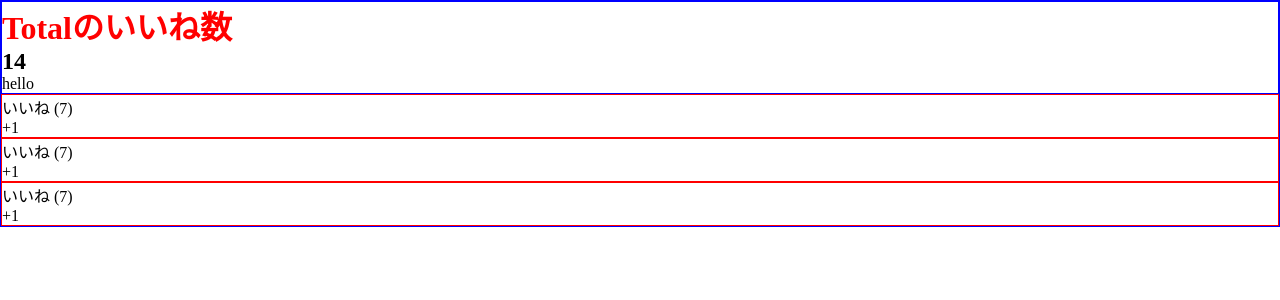
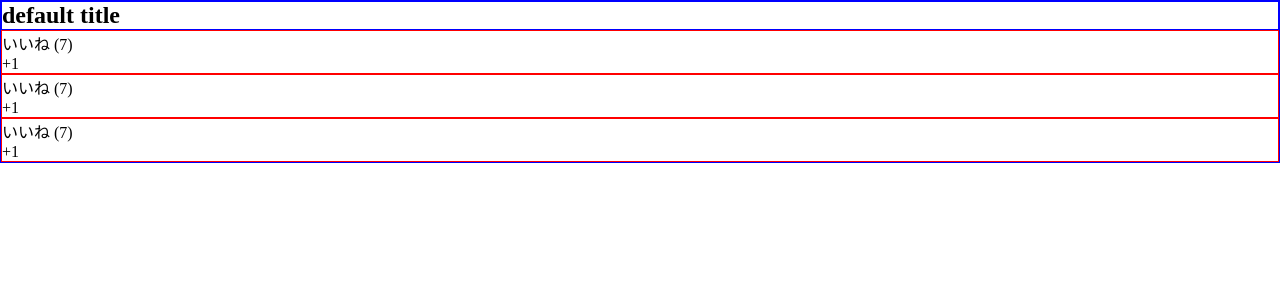
Before and after one commit to hiyasichuka/vue-cli, a Vue app in the folder hello-world/: page / in a window 1280 px wide. Shown: the top 300 px of the page. Built offline with nearby package versions, Linux system fonts and the light colour scheme.

Commit message:
slot default

```diff
--- a/hello-world/src/App.vue
+++ b/hello-world/src/App.vue
@@ -1,9 +1,6 @@
 <template>
   <div>
-    <LikeHeader header-text="hello">
-      <h1>Totalのいいね数</h1>
-      <h2>{{ number }}</h2>
-    </LikeHeader>
+    <LikeHeader header-text="hello"> </LikeHeader>
     <LikeNumber :total-number="number" @my-click="number = $event"></LikeNumber>
     <LikeNumber :total-number="number" @my-click="incNum"></LikeNumber>
     <LikeNumber :total-number="number"></LikeNumber>
--- a/hello-world/src/components/LikeHeader.vue
+++ b/hello-world/src/components/LikeHeader.vue
@@ -1,7 +1,8 @@
 <template>
   <div>
-    <slot></slot>
-    <p>{{ headerText }}</p>
+    <slot>
+      <h2>default title</h2>
+    </slot>
   </div>
 </template>
 
```
